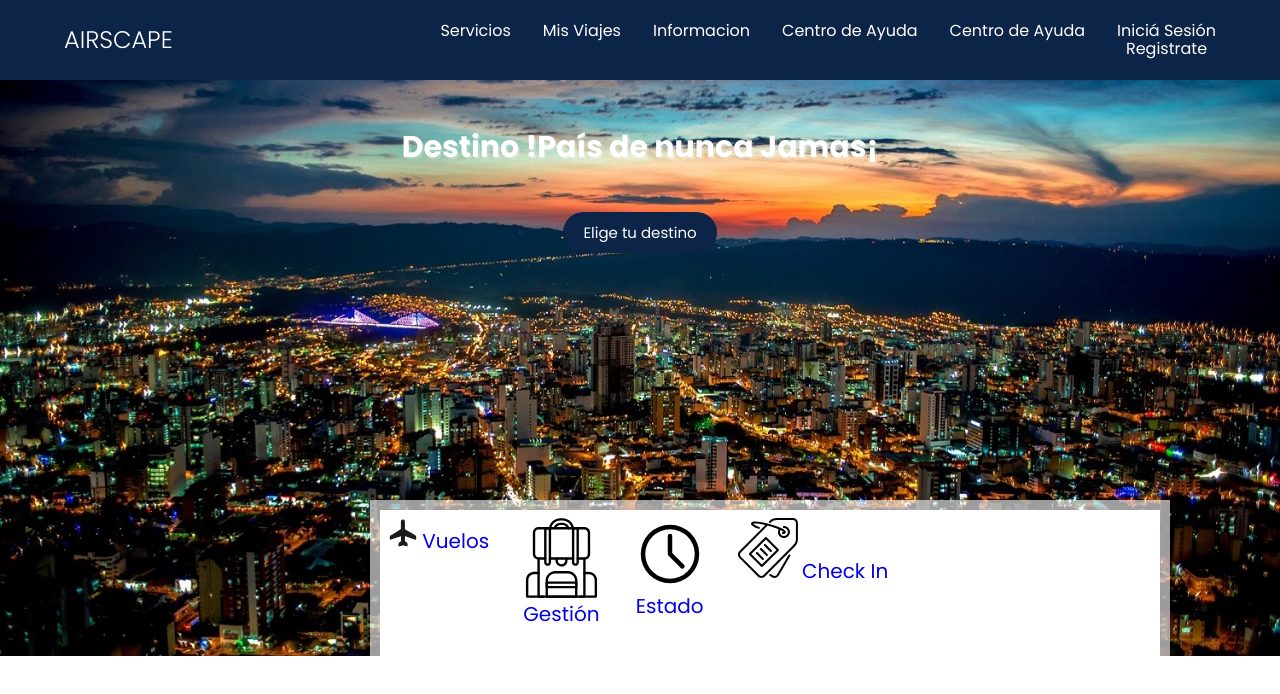
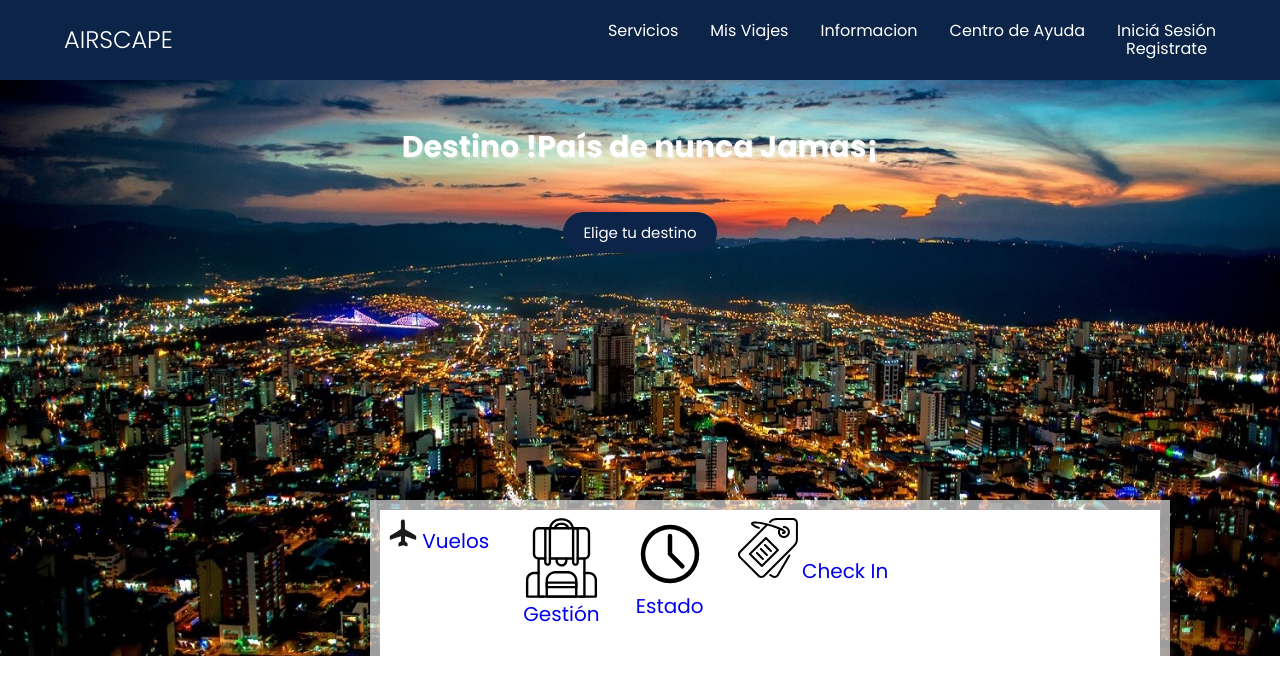
Before and after one commit to Jaider1727/AIRSCAPE, a plain HTML site: page index.html in a window 1280 px wide. Drawn offline with Linux system fonts and the light colour scheme.

Commit message:
Update index.html

```diff
--- a/index.html
+++ b/index.html
@@ -25,9 +25,6 @@
                 </li>
                 <li class="nav__items">
                     <a href="#" class="nav__links">Informacion</a>
-                </li>
-                <li class="nav__items">
-                    <a href="#" class="nav__links">Centro de Ayuda</a>
                 </li>
                 <li class="nav__items">
                     <a href="#" class="nav__links">Centro de Ayuda</a>
```
